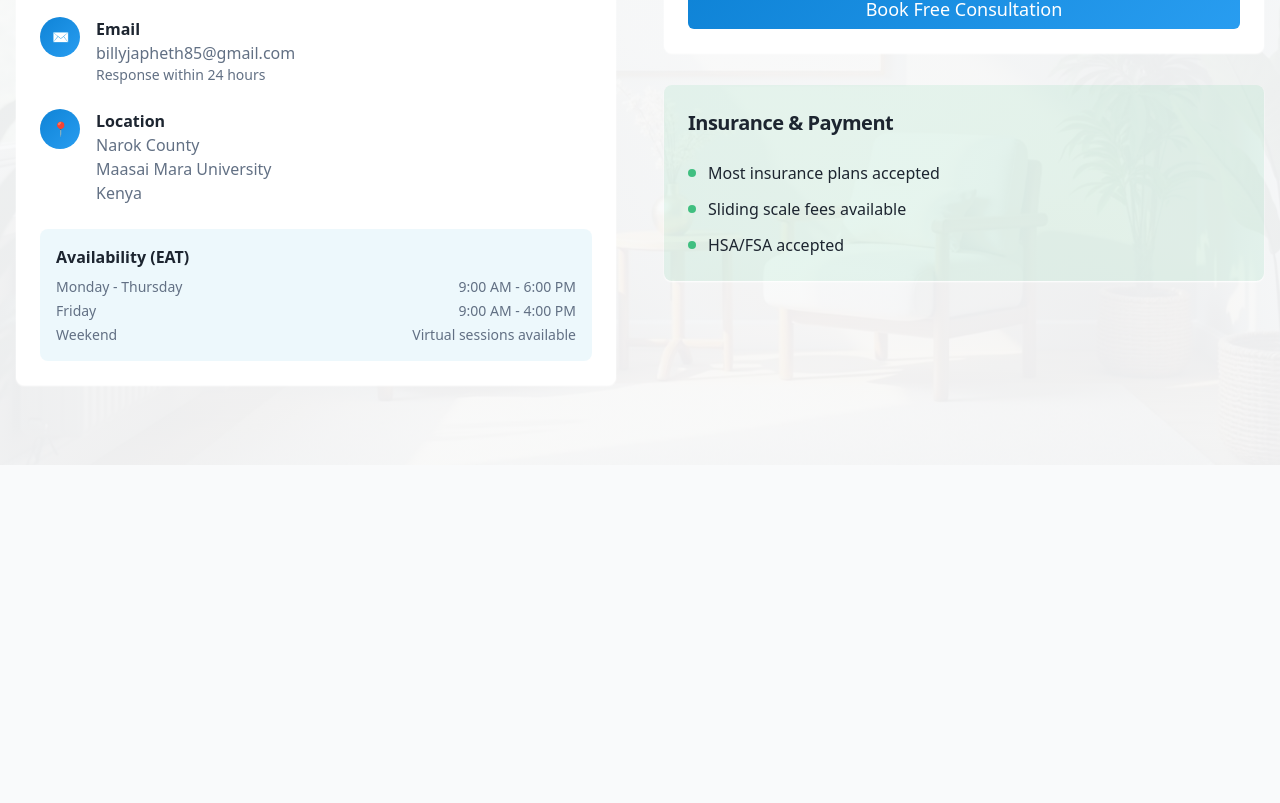
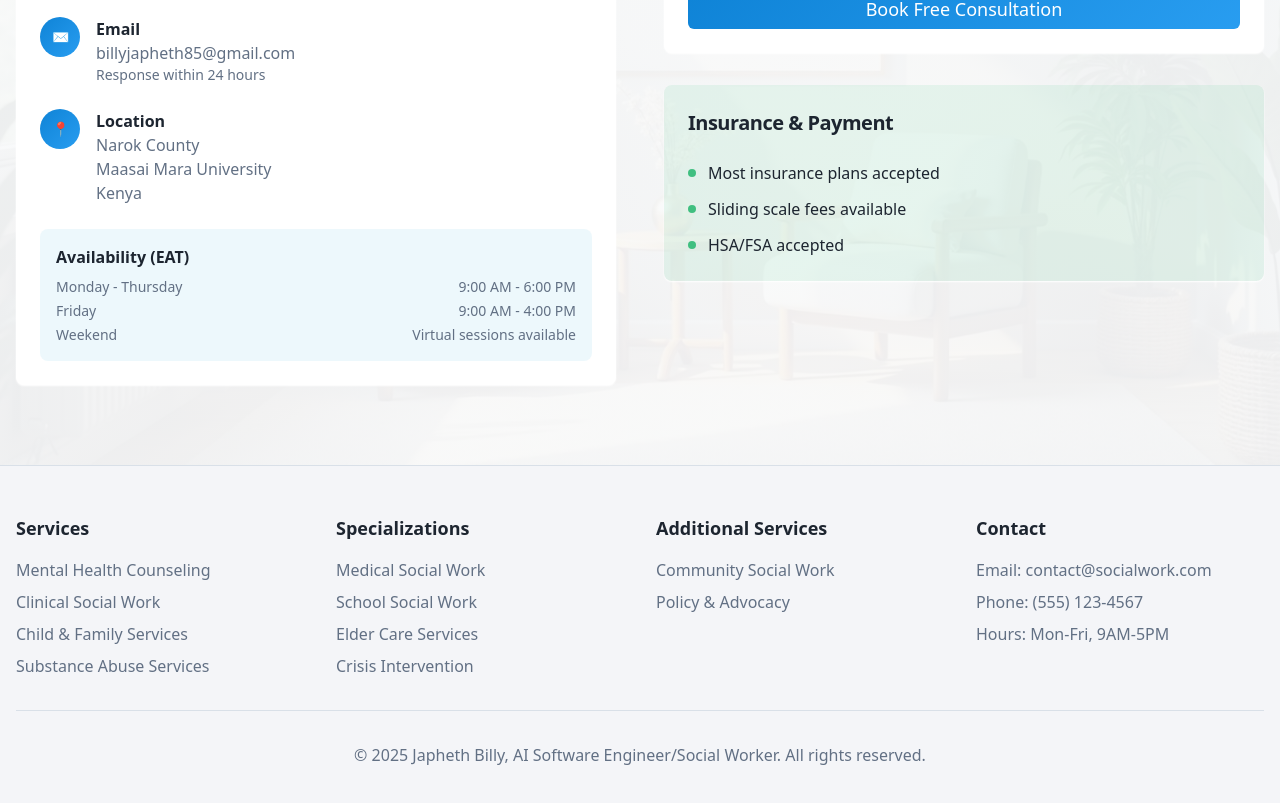
Before and after one commit to Jeff123315/guide-and-grow-web, a React (Vite) app: page / in a window 1280 px wide. Shown: the part 4400-5203 px from the top of the page. Before the commit the page ends 4865 px from the top, so only its background shows below. Built offline with nearby package versions, Linux system fonts and the light colour scheme; the HTML template or start-up script is replaced by a standard one.

Commit message:
Add footer with copyright

```diff
--- /dev/null
+++ b/src/components/Footer.tsx
@@ -0,0 +1,96 @@
+import { Link } from "react-router-dom";
+
+const Footer = () => {
+  return (
+    <footer className="bg-muted/50 border-t">
+      <div className="container mx-auto px-4 py-12">
+        <div className="grid grid-cols-1 md:grid-cols-4 gap-8 mb-8">
+          <div>
+            <h3 className="font-semibold text-lg mb-4">Services</h3>
+            <ul className="space-y-2">
+              <li>
+                <Link to="/mental-health-counseling" className="text-muted-foreground hover:text-primary transition-colors">
+                  Mental Health Counseling
+                </Link>
+              </li>
+              <li>
+                <Link to="/clinical-social-work" className="text-muted-foreground hover:text-primary transition-colors">
+                  Clinical Social Work
+                </Link>
+              </li>
+              <li>
+                <Link to="/child-family-services" className="text-muted-foreground hover:text-primary transition-colors">
+                  Child & Family Services
+                </Link>
+              </li>
+              <li>
+                <Link to="/substance-abuse-services" className="text-muted-foreground hover:text-primary transition-colors">
+                  Substance Abuse Services
+                </Link>
+              </li>
+            </ul>
+          </div>
+
+          <div>
+            <h3 className="font-semibold text-lg mb-4">Specializations</h3>
+            <ul className="space-y-2">
+              <li>
+                <Link to="/medical-social-work" className="text-muted-foreground hover:text-primary transition-colors">
+                  Medical Social Work
+                </Link>
+              </li>
+              <li>
+                <Link to="/school-social-work" className="text-muted-foreground hover:text-primary transition-colors">
+                  School Social Work
+                </Link>
+              </li>
+              <li>
+                <Link to="/elder-care-services" className="text-muted-foreground hover:text-primary transition-colors">
+                  Elder Care Services
+                </Link>
+              </li>
+              <li>
+                <Link to="/crisis-intervention" className="text-muted-foreground hover:text-primary transition-colors">
+                  Crisis Intervention
+                </Link>
+              </li>
+            </ul>
+          </div>
+
+          <div>
+            <h3 className="font-semibold text-lg mb-4">Additional Services</h3>
+            <ul className="space-y-2">
+              <li>
+                <Link to="/community-social-work" className="text-muted-foreground hover:text-primary transition-colors">
+                  Community Social Work
+                </Link>
+              </li>
+              <li>
+                <Link to="/policy-advocacy" className="text-muted-foreground hover:text-primary transition-colors">
+                  Policy & Advocacy
+                </Link>
+              </li>
+            </ul>
+          </div>
+
+          <div>
+            <h3 className="font-semibold text-lg mb-4">Contact</h3>
+            <ul className="space-y-2 text-muted-foreground">
+              <li>Email: contact@socialwork.com</li>
+              <li>Phone: (555) 123-4567</li>
+              <li>Hours: Mon-Fri, 9AM-5PM</li>
+            </ul>
+          </div>
+        </div>
+
+        <div className="border-t pt-8">
+          <p className="text-center text-muted-foreground">
+            © {new Date().getFullYear()} Japheth Billy, AI Software Engineer/Social Worker. All rights reserved.
+          </p>
+        </div>
+      </div>
+    </footer>
+  );
+};
+
+export default Footer;
--- a/src/pages/Index.tsx
+++ b/src/pages/Index.tsx
@@ -6,6 +6,7 @@ import Services from "@/components/Services";
 import SocialWorkerRoles from "@/components/SocialWorkerRoles";
 import About from "@/components/About";
 import Contact from "@/components/Contact";
+import Footer from "@/components/Footer";
 
 const Index = () => {
   return (
@@ -16,6 +17,7 @@ const Index = () => {
       <SocialWorkerRoles />
       <About />
       <Contact />
+      <Footer />
     </div>
   );
 };
```
